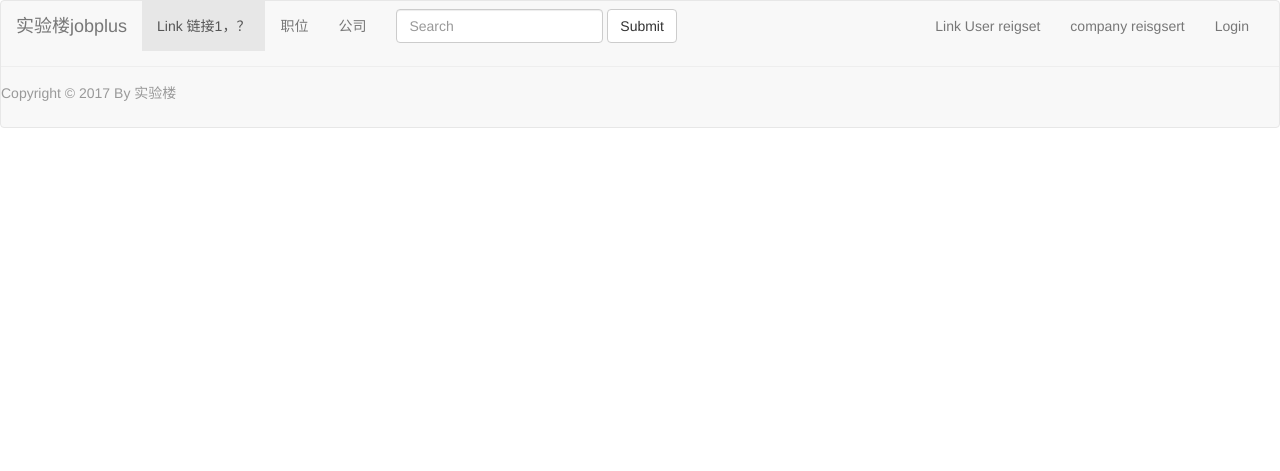
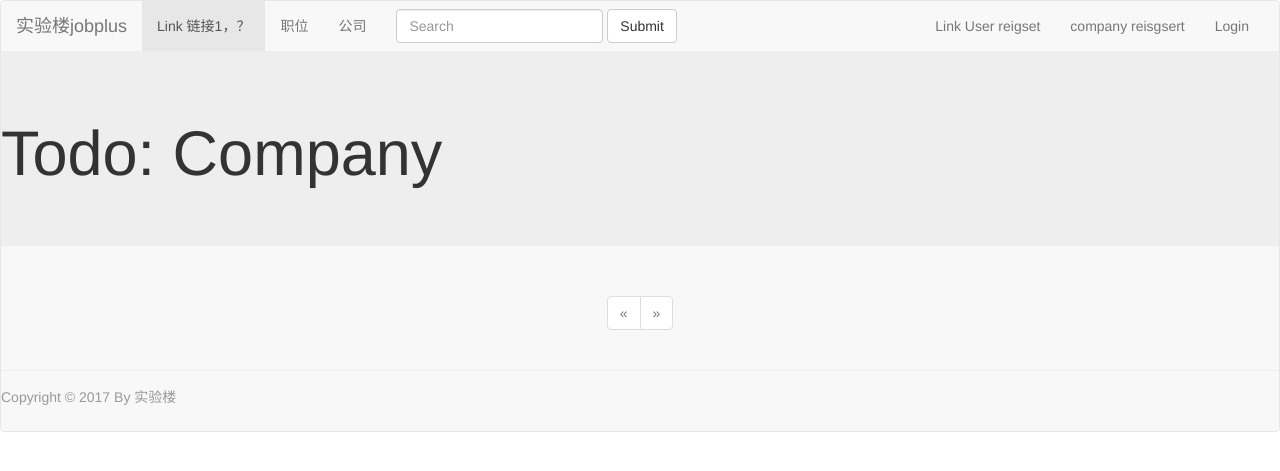
Before and after one commit to LouPlus/jobplus2, a Flask app: page /company/ in a window 1280 px wide. Shown: the top 471 px of the page. Run offline with Flask 2, Linux system fonts and the light colour scheme; parts of the project's set-up code (start-up, migrations or seed data) failed here and were passed over; some libraries are stand-ins or nearby versions.

Commit message:
complete company front.html

```diff
--- a/jobplus/handlers/company.py
+++ b/jobplus/handlers/company.py
@@ -12,7 +12,18 @@ company = Blueprint('company',__name__, url_prefix='/company')
 @company.route('/')
 def index():
 
-    return render_template('company/front.html')
+    page = request.args.get('page', 1, type=int)
+    pagination = User.query.filter(
+            User.role==User.ROLE_COMPANY
+            ).order_by(User.created_at.desc()).paginate(
+                    page=page,
+                    per_page=12,
+                    error_out=False
+                    )
+    return render_template('company/front.html',
+            pagination=pagination, active='company')
+
+#    return render_template('company/front.html')
 #    return "hollow"
 
 @company.route('/profile/',methods=['GET', 'POST'])
@@ -39,3 +50,17 @@ def profile():
 #
 #        return redirect(url_for('front.index'))
 #    return render_template('company/profile.html', form=form)
+
+@company.route('/<int:company_id>')
+def detail(company_id):
+    comapny = User.query.get_or_404(company_id)
+    if not company.is_comapny:
+        abort(404)
+    return render_template('company/detail.html', company=company,active='',panel='about')
+
+@company.route('/<int:company_id>/jobs')
+def company_jobs(company_id):
+    company = User.query.get_or_404(company_id)
+    if not company.is_company:
+        abort(404)
+    return render_template('company/detail.html', company=company,active='',panel='job')
--- a/jobplus/templates/company/front.html
+++ b/jobplus/templates/company/front.html
@@ -1,3 +1,20 @@
 {% extends "base.html" %}
+{% from "macros1.html" import render_pagination, render_company %}
+
+{% block title %} Company {% endblock %}
 
 <h2> This is Company home page<h2>
+
+{% block body %}
+<div class="jumbotron">
+    <h1>Todo: Company </h1>
+</div>
+
+<div class="company-list">
+{% for company in pagination.items %}
+    {{ render_company(company) }}
+{% endfor %}
+</div>
+
+{{ render_pagination(pagination, 'company.front') }}
+{% endblock %}
```
Also changed, not shown: jobplus/templates/index.html (+7 -2 lines), 1 other file.
